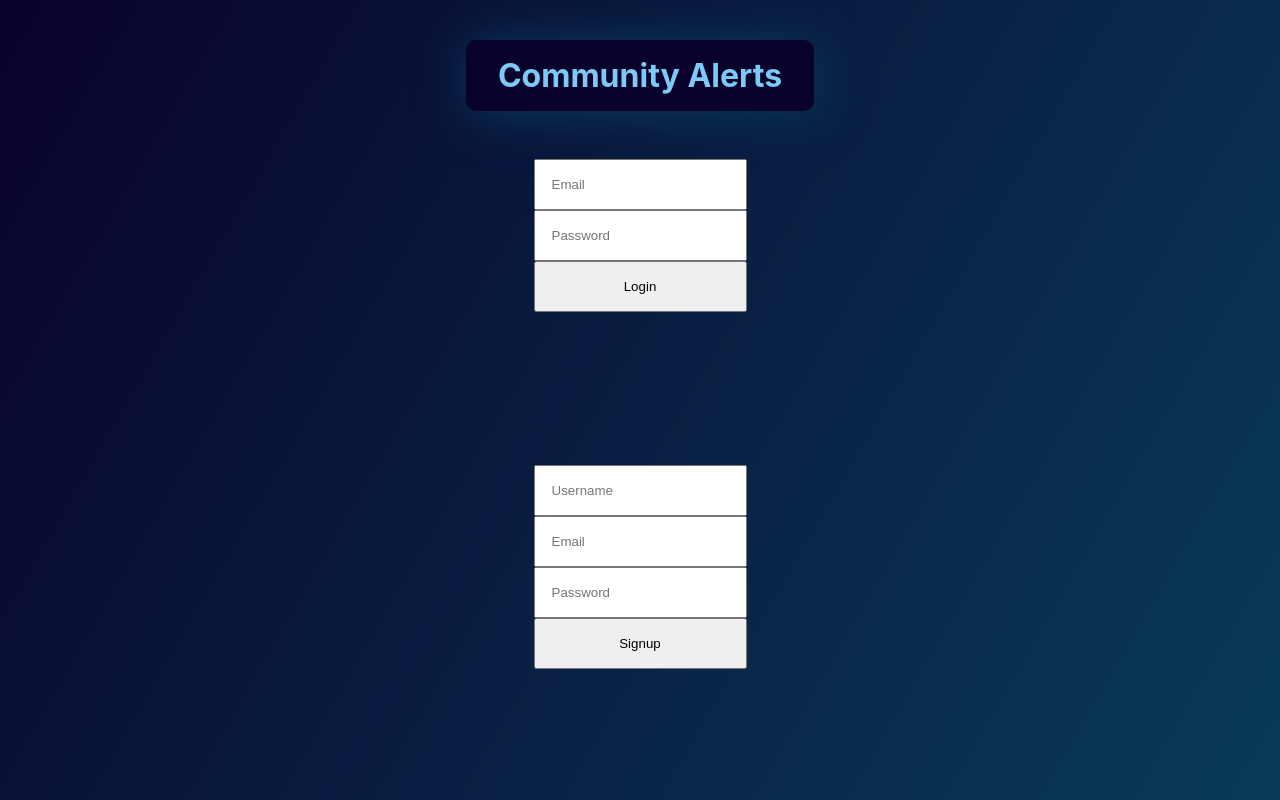
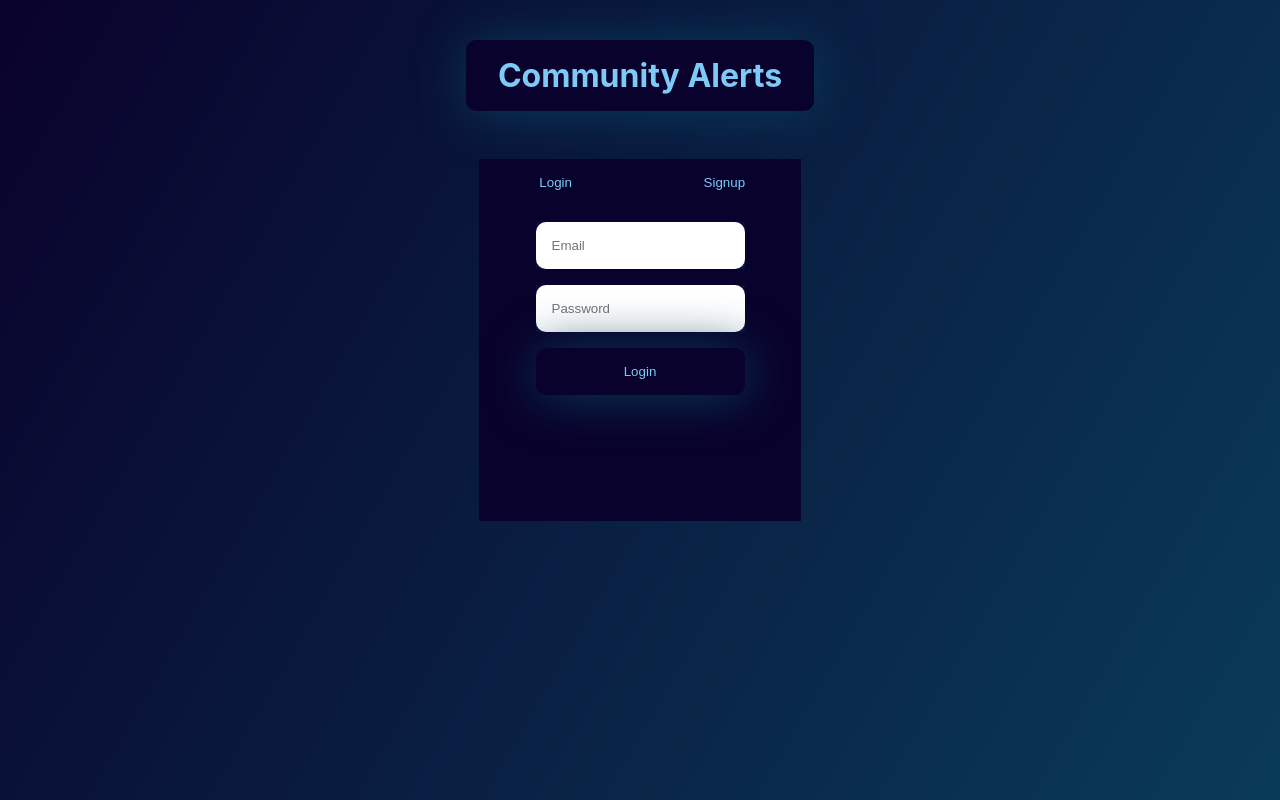
Before and after one commit to SuedePritch/CommunityAlerts, a React (Create React App) app in the folder client/: page / in a window 1280 px wide. Built offline with nearby package versions, Linux system fonts and the light colour scheme.

Commit message:
login/signup state

```diff
--- a/client/src/App.css
+++ b/client/src/App.css
@@ -2,6 +2,7 @@
   --clr-primary-500:hsl(251, 93%, 9%);
   --clr-accent-500:hsl(202, 81%, 19%);
   --clr-accent-900:hsl(202, 88%, 73%);
+  --linear-gradient-primary: linear-gradient(120deg, var(--clr-primary-500), var(--clr-accent-500));
 }
 *,
 *::before,
@@ -14,7 +15,7 @@
 html{
   height:100vh;
   width:100vw;
-  background: linear-gradient(120deg, var(--clr-primary-500), var(--clr-accent-500));
+  background: var(--linear-gradient-primary);
 }
 
 .main-content{
--- a/client/src/components/Forms/Form.scss
+++ b/client/src/components/Forms/Form.scss
@@ -2,26 +2,42 @@
     display: grid;
     grid-template-columns: repeat(6, 1fr);
     grid-template-rows: repeat(6,1fr);
+    gap:1rem;
+    background-color: var(--clr-primary-500);
 }
 .form-field > *{
     width: 100%;
+    border-radius: 10px;
 }
 .form-field input{
-    // margin:1rem 0;
+    border:none;
+    box-shadow: 2px 2px 50px 0px var(--clr-accent-500);
     padding: 1rem;
 }
-// .form-field-button{
-    // background: var(--clr-primary-500);
-    // color: var(--clr-accent-500);
-// }
+.form-field-button{
+    background: var(--clr-primary-500);
+    color: var(--clr-accent-900);
+    border: none;
+    border-radius: 10px;
+    box-shadow: 2px 2px 50px 0px var(--clr-accent-500);
+}
 
 
+.loginSignupButtons{
+    color: var(--clr-accent-900);
+    background-color: var(--clr-primary-500);
+    border:none;
+}
 
-
-
+.loginbutton{
+    grid-column: 1 / 4;
+}
+.signupbutton{
+    grid-column: 4 / 7;
+}
 .login{
-    grid-column: 3 / 5;
+    grid-column: 2 / 6;
 }
 .signup{
-    grid-column: 3 / 5;
+    grid-column: 2 / 6;
 }
--- a/client/src/components/Forms/LoginForm.jsx
+++ b/client/src/components/Forms/LoginForm.jsx
@@ -33,6 +33,8 @@ function LoginForm() {
 return (
     <div>
         <form className='form' onSubmit={handleFormSubmit}>
+            <button className='loginbutton loginSignupButtons'>Login</button>
+            <button className='signupbutton loginSignupButtons'>Signup</button>
                 <div className='form-field login'>
                     <input placeholder='Email' name= 'email' type='email' id='email'
                         onChange={handleChange}></input>
--- a/client/src/pages/Main/Main.jsx
+++ b/client/src/pages/Main/Main.jsx
@@ -3,6 +3,7 @@ import Login from '../../components/Login/Login'
 import Signup from '../../components/Signup/Signup'
 function Main() {
   const [loggedIn, setLoggedIn] = useState(false)
+  const [loginsignup, setloginsignup] = useState(true)
     const token = localStorage.getItem('id_token')
 
 
@@ -33,8 +34,10 @@ function Main() {
           <div className='main-content'>
             <h1>Community Alerts</h1>
             <div>
-              <Login/>
+              {loginsignup ?
+              <Login loginsignup={loginsignup} setloginsignup={setloginsignup}/>:
               <Signup/>
+              }
             </div>
         </div>
 
```
